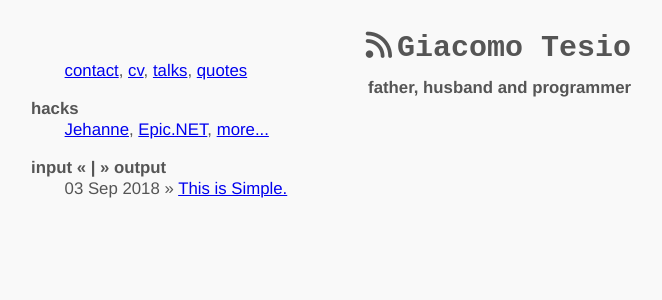
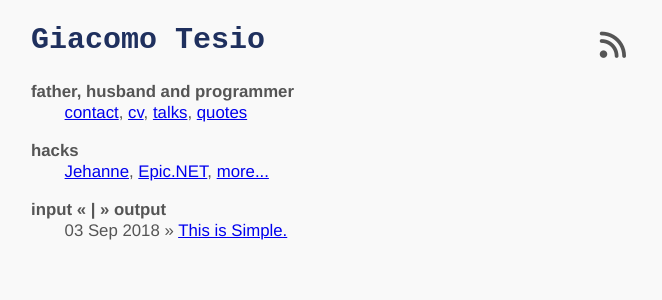
Before and after one commit to Shamar/shamar.github.io, a Jekyll site: the page built from index.html, in a window 1280 px wide. Shown: the top 300 px of the page, without its empty margins (309-971 px from the left). Built offline with Jekyll 4.4.1, drawn with Linux system fonts in a browser that asks for light colours; nearby versions of some CDN libraries.

Commit message:
various css adjustments

```diff
--- a/index.html
+++ b/index.html
@@ -14,7 +14,7 @@ title: Giacomo Tesio
 	</head>
 	<body>
 		<div id="home-contents">
-			<h1><a id="atom" href="/atom.xml" title="Logs"><i class="fa fa-rss" aria-hidden="true"></i>Giacomo Tesio</h1>
+			<h1><a id="atom" href="/atom.xml" title="Logs"><i class="fa fa-rss" aria-hidden="true"></i></a>Giacomo Tesio</h1>
 			<dl>
 				<dt>father, husband and programmer</dt>
 				<dd>
@@ -29,7 +29,7 @@ title: Giacomo Tesio
 					<a href="http://epic.tesio.it" target="_blank">Epic.NET</a>,
 					<a href="https://github.com/Shamar" target="_blank">more...</a>
 				</dd>
-				<dt>input &laquo; | &raquo; output</a></dt>
+				<dt>input &laquo; | &raquo; output</dt>
 				<dd>
 {% for post in site.posts %}
 {% if post.public %}
```
